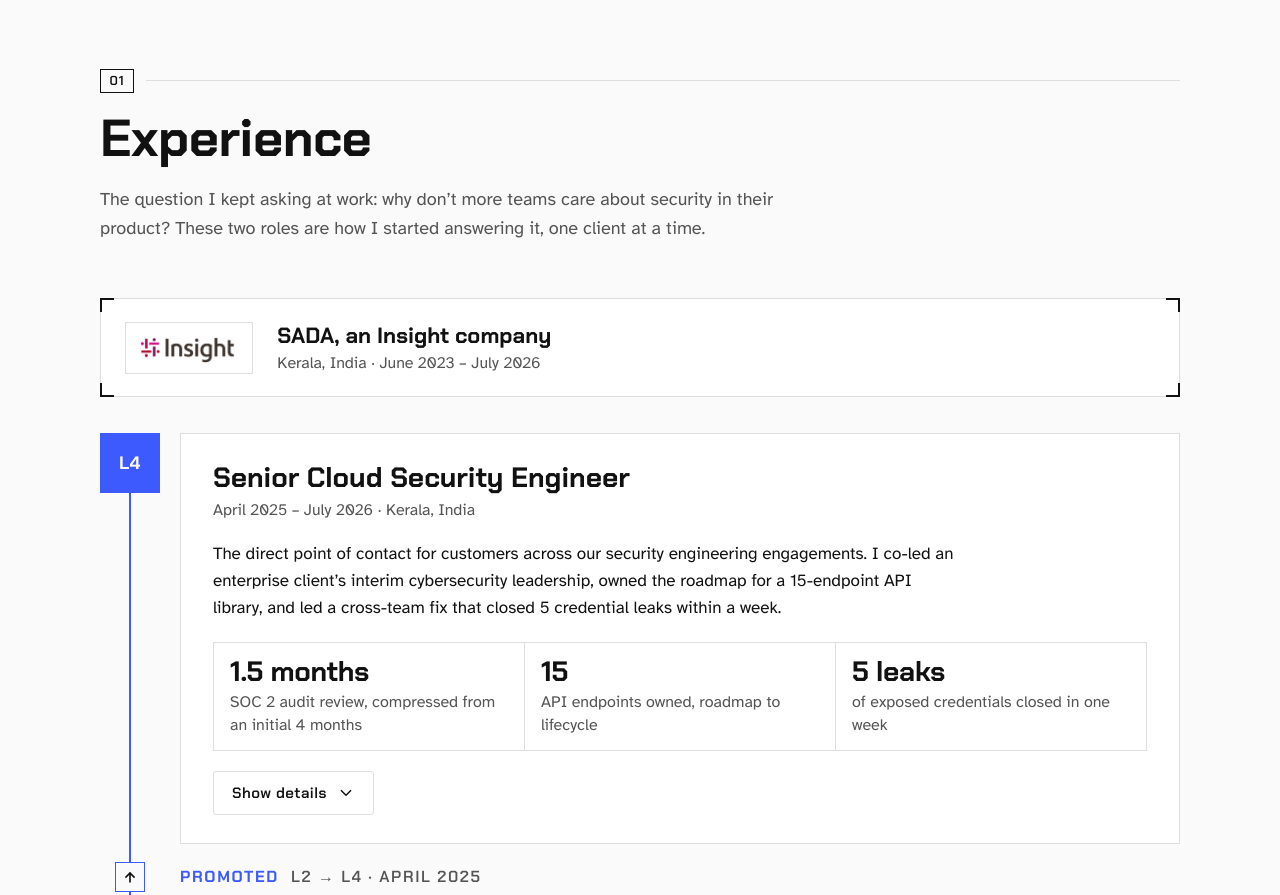
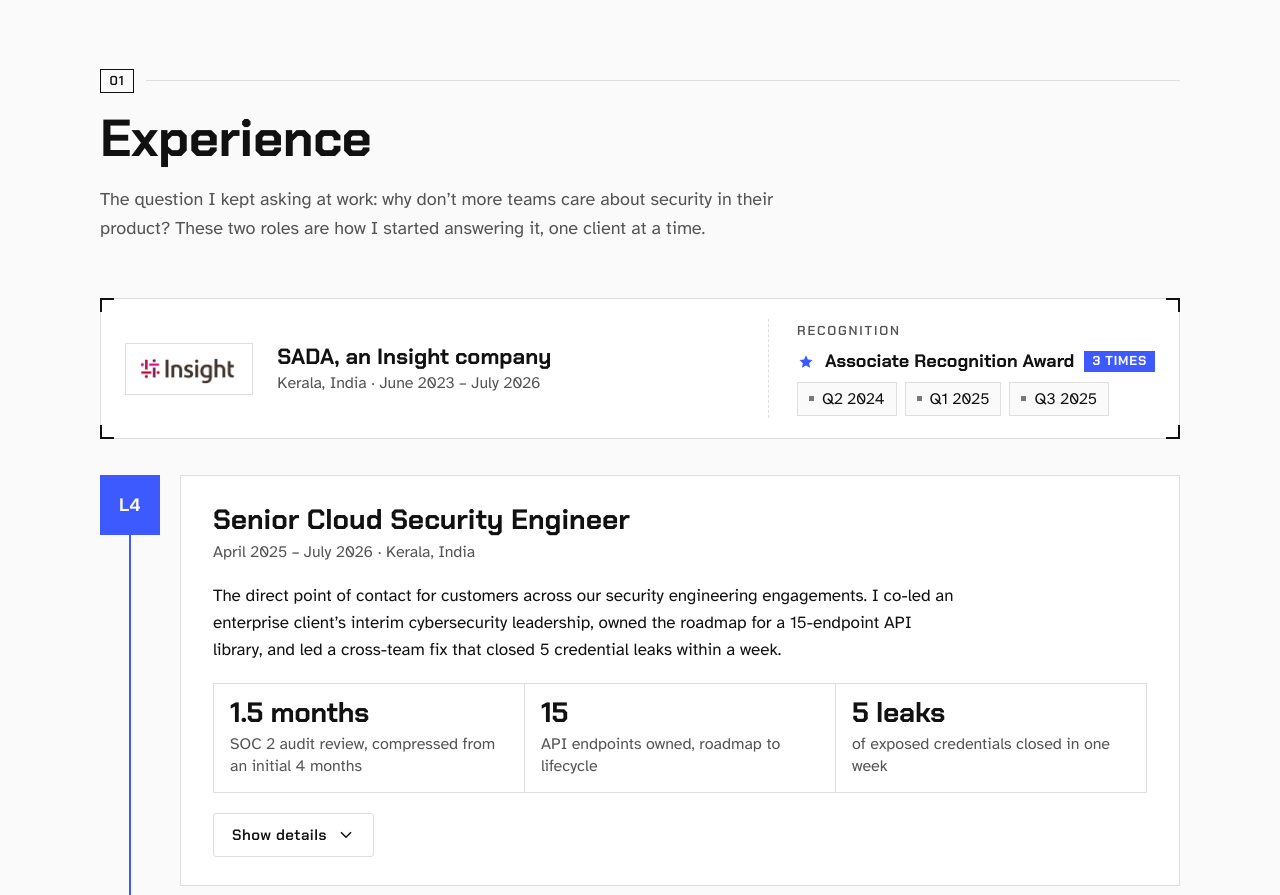
Before and after one commit to SuryaNMenon/portfolio, a plain HTML site: page index.html in a window 1280 px wide. Shown: the part 861-1756 px from the top of the page. Drawn offline with Linux system fonts and the light colour scheme.

Commit message:
QoL changes

```diff
--- a/content.js
+++ b/content.js
@@ -29,20 +29,20 @@ window.SITE_CONTENT = {
   /* ---------- Top bar ---------- */
   topBar: {
     // The Resume button opens a small menu with these download choices.
+    // To swap a resume: put the new PDF in assets/docs and update "file".
+    // The download is saved under the PDF's own file name.
     resumeButton: "Resume",
     resumeMenuLabel: "Choose a resume to download",
     resumes: [
       {
         label: "Product",
         note: "PDF",
-        file: "assets/docs/Suryanarayan Menon A Product Resume.pdf",
-        downloadName: "Suryanarayan-Menon-Anilkumar-Resume-Product-Management.pdf"
+        file: "assets/docs/Suryanarayan Menon A Product Resume.pdf"
       },
       {
         label: "Engineering",
         note: "PDF",
-        file: "assets/docs/Suryanarayan Menon A Engineering Resume.pdf",
-        downloadName: "Suryanarayan-Menon-Anilkumar-Resume-Engineering.pdf"
+        file: "assets/docs/Suryanarayan Menon A Engineering Resume.pdf"
       }
     ],
     menuOpen: "Menu",
@@ -132,6 +132,13 @@ window.SITE_CONTENT = {
     logos: [
       { src: "assets/logos/insight.png", alt: "Insight logo", width: 800, height: 244 }
     ],
+    // Shown on the company card, beside the name.
+    recognition: {
+      label: "Recognition",
+      title: "Associate Recognition Award",
+      count: "3 times",
+      when: ["Q2 2024", "Q1 2025", "Q3 2025"]
+    },
     promotion: {
       label: "Promoted",
       detail: "L2 → L4 · April 2025",
--- a/index.html
+++ b/index.html
@@ -77,7 +77,7 @@
   <noscript>
     <div class="noscript">
       <p><strong>Suryanarayan Menon Anilkumar (Surya)</strong>. This site needs JavaScript to show its content.</p>
-      <p><a href="assets/docs/Suryanarayan Menon A Product Resume.pdf" download>Download my resume (PDF)</a></p>
+      <p><a href="assets/docs/Suryanarayan%20Menon%20A%20Product%20Resume.pdf" download>Download my resume (PDF)</a></p>
     </div>
   </noscript>
 </body>
--- a/main.js
+++ b/main.js
@@ -201,8 +201,16 @@
       h('p', { class: 'label resume-pop-title', id: 'resume-pop-title', text: T.resumeMenuLabel }),
       h('ul', { class: 'resume-options', 'aria-labelledby': 'resume-pop-title' },
         T.resumes.map(function (r) {
+          var href = r.file, name = r.downloadName;
+          try { href = encodeURI(decodeURI(r.file)); } catch (e) { /* keep as typed */ }
+          if (!name) {
+            name = String(r.file).split('/').pop();
+            try { name = decodeURIComponent(name); } catch (e) { /* keep as typed */ }
+          }
           return h('li', null,
-            h('a', { class: 'resume-option', href: r.file, download: r.downloadName, svg: I.download },
+            // "download" saves the file. Browsers that ignore it (for example when the
+            // page is opened straight from a folder) open the PDF in a new tab instead.
+            h('a', { class: 'resume-option', href: href, download: name, target: '_blank', rel: 'noopener', svg: I.download },
               h('span', { class: 'ro-label', text: r.label }),
               h('span', { class: 'ro-note label', text: r.note })
             )
@@ -326,7 +334,15 @@
       h('div', { class: 'company-text' },
         h('h3', { class: 'company-name', text: E.company }),
         h('p', { class: 'company-meta', text: E.location + ' · ' + E.span })
-      )
+      ),
+      E.recognition && E.recognition.title ? h('div', { class: 'company-award' },
+        h('p', { class: 'label', text: E.recognition.label }),
+        h('p', { class: 'company-award-title', svg: I.star },
+          h('span', { text: E.recognition.title }),
+          E.recognition.count ? h('span', { class: 'award-count', text: E.recognition.count }) : null
+        ),
+        E.recognition.when && E.recognition.when.length ? chipList(E.recognition.when) : null
+      ) : null
     ));
 
     var list = h('ol', { class: 'level-list' });
@@ -487,10 +503,17 @@
             ' · ' + s.date
           )
         ),
+        // 1. accomplishments
         s.highlights && s.highlights.length ? h('ul', { class: 'highlights' },
-          s.highlights.map(function (t) { return h('li', { class: 'highlight', text: t }); })
+          s.highlights.map(function (t) { return h('li', { class: 'award', svg: I.star }, t); })
         ) : null,
-        s.assistantships && s.assistantships.length ? h('div', null,
+        // 2. coursework
+        s.courses && s.courses.length ? h('div', null,
+          h('h4', { class: 'label sub-label', text: Lb.courses }),
+          chipList(s.courses)
+        ) : null,
+        // 3. everything else from college: assistantships, publication
+        s.assistantships && s.assistantships.length ? h('div', { class: 'school-extra' },
           h('h4', { class: 'label sub-label', text: Lb.assistantships }),
           h('ul', { class: 'assist-list' },
             s.assistantships.map(function (a) {
@@ -498,11 +521,7 @@
             })
           )
         ) : null,
-        s.courses && s.courses.length ? h('div', null,
-          h('h4', { class: 'label sub-label', text: Lb.courses }),
-          chipList(s.courses)
-        ) : null,
-        pub && pub.title ? h('div', { class: 'school-pub' },
+        pub && pub.title ? h('div', { class: 'school-pub school-extra' },
           h('h4', { class: 'label sub-label', text: Lb.publication }),
           h('p', { class: 'pub-title', text: pub.title }),
           h('p', { class: 'pub-venue', text: pub.venue }),
--- a/styles.css
+++ b/styles.css
@@ -841,6 +841,45 @@ button {
 .company-logos { display: flex; flex-wrap: wrap; gap: 10px; }
 
 .company-text { min-width: 0; }
+
+/* Recognition, beside the company name (below it on small screens) */
+.company-award {
+  flex: 1 1 100%;
+  display: grid;
+  gap: 8px;
+  padding-top: 16px;
+  border-top: 1px dashed var(--line);
+}
+@media (min-width: 960px) {
+  .company-award {
+    flex: 0 1 auto;
+    margin-left: auto;
+    padding: 2px 0 2px 28px;
+    border-top: 0;
+    border-left: 1px dashed var(--line);
+  }
+}
+.company-award-title {
+  display: flex;
+  flex-wrap: wrap;
+  align-items: center;
+  gap: 6px 10px;
+  font-family: var(--font-display);
+  font-weight: 700;
+  font-size: 1.125rem;
+  line-height: 1.3;
+}
+.company-award-title svg { width: 18px; height: 18px; color: var(--accent); flex: none; }
+.award-count {
+  padding: 2px 8px;
+  background: var(--accent);
+  color: var(--on-accent);
+  font-size: 0.8125rem;
+  font-weight: 700;
+  letter-spacing: 0.06em;
+  text-transform: uppercase;
+  white-space: nowrap;
+}
 .company-name { font-size: 1.375rem; font-weight: 700; margin-top: 4px; }
 .company-meta { color: var(--muted); font-size: 1rem; margin-top: 2px; }
 
@@ -1005,6 +1044,7 @@ button {
   font-family: var(--font-display);
   font-weight: 600;
   font-size: 1rem;
+  line-height: 1.35;
   justify-self: start;
 }
 .award svg { width: 18px; height: 18px; color: var(--accent); flex: none; }
@@ -1045,18 +1085,6 @@ button {
 .school-date { color: var(--muted); font-size: 1rem; margin-top: 4px; }
 .highlights { list-style: none; display: flex; flex-wrap: wrap; gap: 8px; }
 
-.highlight {
-  display: inline-flex;
-  align-items: center;
-  gap: 10px;
-  padding: 6px 12px;
-  background: var(--surface-2);
-  border-left: 3px solid var(--accent);
-  font-family: var(--font-display);
-  font-weight: 700;
-  font-size: 1.0625rem;
-}
-
 .assist-list { list-style: none; display: grid; gap: 8px; }
 .assist-list li {
   display: grid;
@@ -1068,11 +1096,14 @@ button {
 .assist-list strong { font-family: var(--font-display); font-weight: 600; font-size: 1.0625rem; line-height: 1.35; }
 .assist-list span { color: var(--muted); font-size: 1rem; line-height: 1.45; }
 
-.school-pub {
-  display: grid;
-  justify-items: start;
+/* "Other college things": assistantships, publication */
+.school-extra {
   padding-top: 18px;
   border-top: 1px dashed var(--line);
+}
+.school-pub {
+  display: grid;
+  justify-items: start;
 }
 .school-pub .sub-label { margin-bottom: 8px; }
 .pub-link { margin-top: 14px; }
```
Also changed, not shown: 2 other files.
